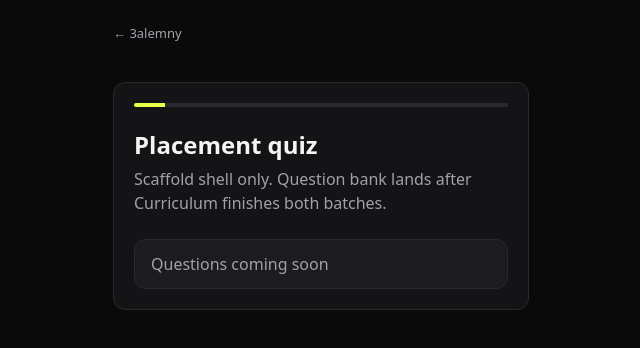
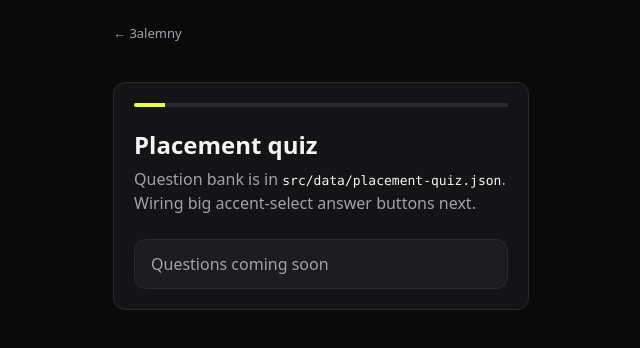
Before and after one commit to 3alemny1412/3alemny, a Next.js app: page /quiz in a window 1280 px wide. Shown: the top 348 px of the page, without its empty margins (319-959 px from the left). Built offline with nearby package versions, Linux system fonts and the light colour scheme.

Commit message:
Reviewer: quiz stub notes placement bank is ready

```diff
--- a/src/app/quiz/page.tsx
+++ b/src/app/quiz/page.tsx
@@ -12,8 +12,9 @@ export default function QuizPage() {
         </div>
         <h1 className="text-h2 text-ink">Placement quiz</h1>
         <p className="mt-2 text-body text-ink-muted">
-          Scaffold shell only. Question bank lands after Curriculum finishes
-          both batches.
+          Question bank is in{" "}
+          <code className="font-mono text-caption text-ink">src/data/placement-quiz.json</code>
+          . Wiring big accent-select answer buttons next.
         </p>
         <button
           type="button"
```
